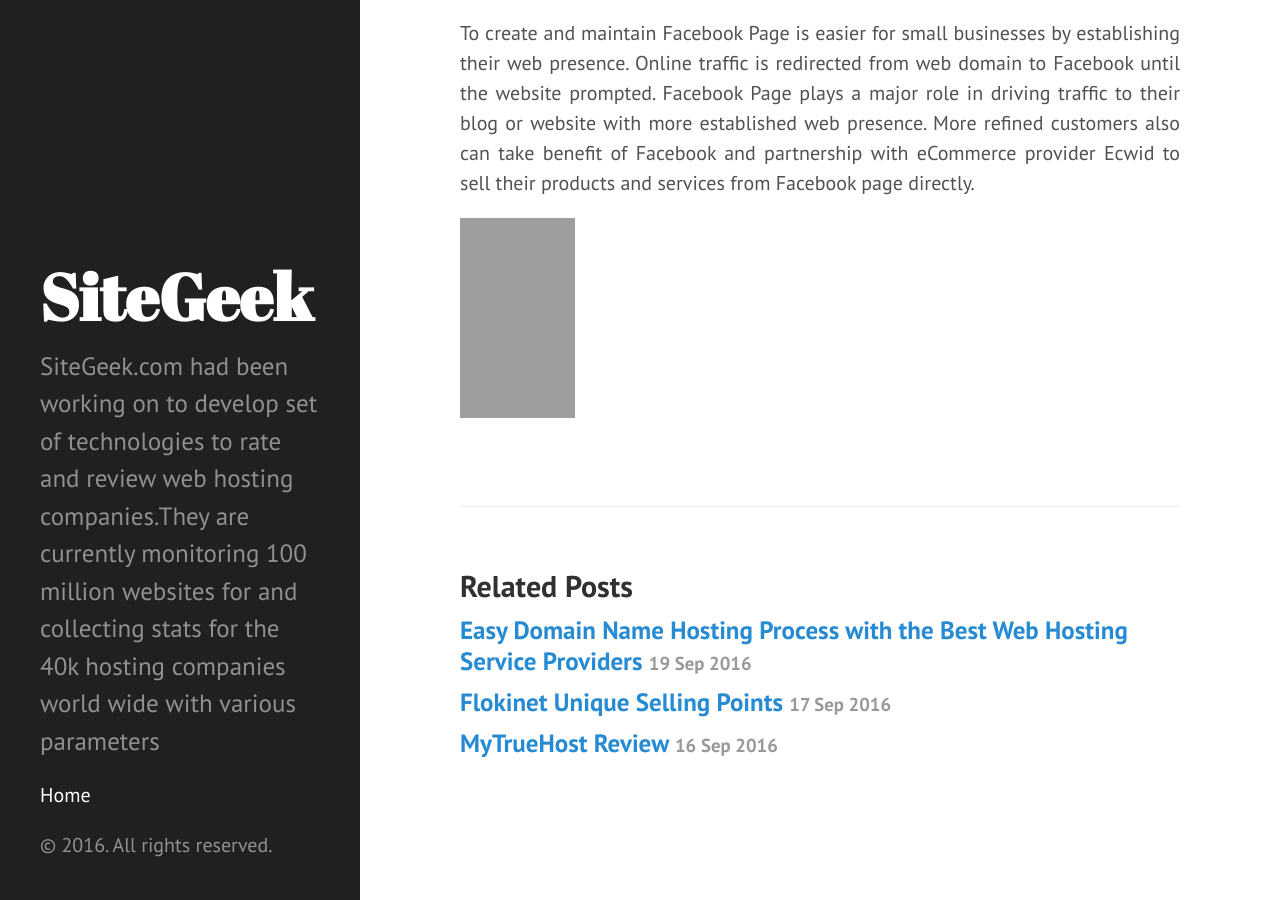
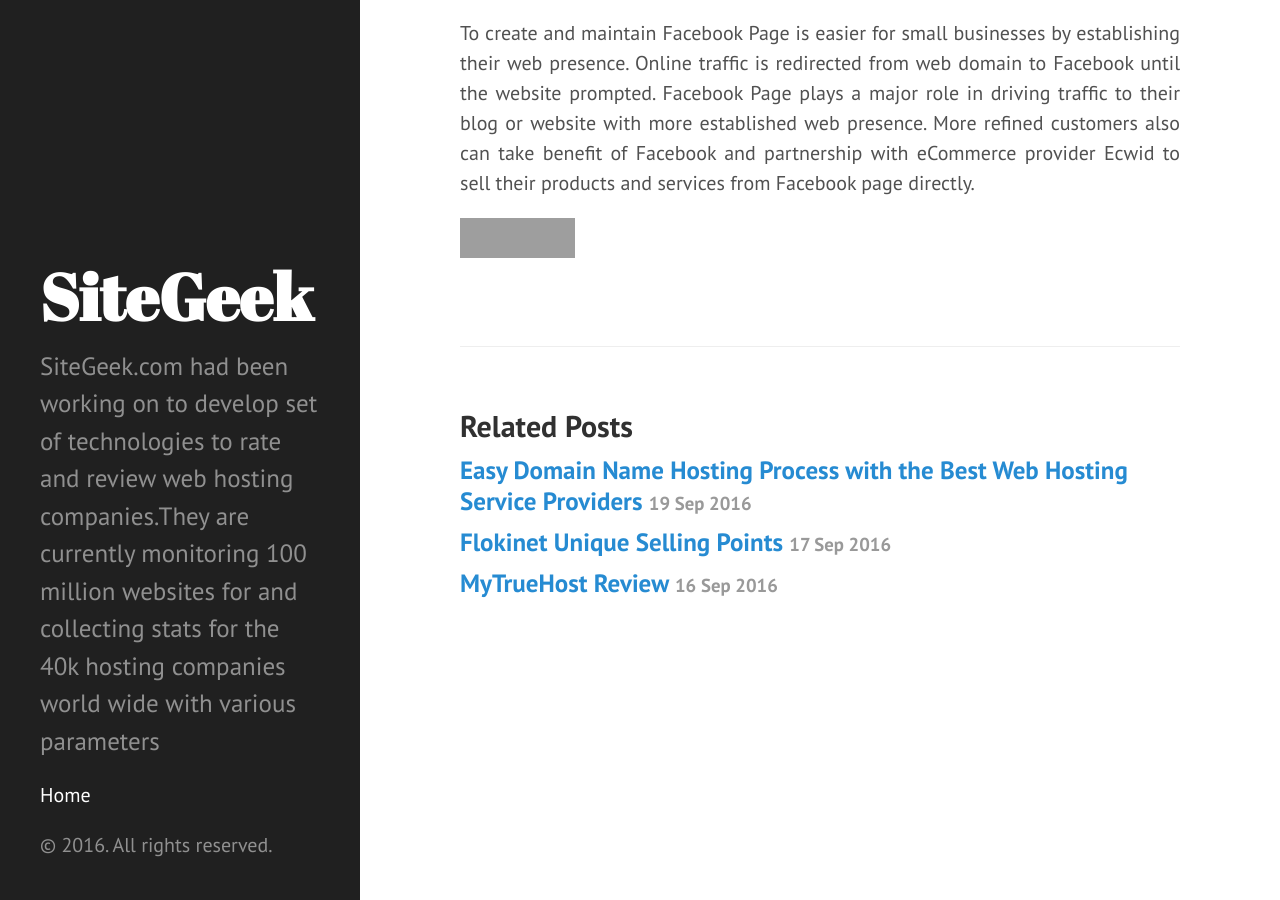
Before and after one commit to cpwebhosting/cpwebhosting.github.io, a Jekyll site: the page built from _posts/2016-09-21-ipage-announce-integrated-to-social-media-and-technologies.markdown, in a window 1280 px wide and 900 px high, scrolled down 1212 px. Built offline with Jekyll 4.4.1, drawn with Linux system fonts in a browser that asks for light colours; grey boxes are pictures that could not be loaded.

Commit message:
Post update: IPage Announce Integrated to Social Media and Technologies

```diff
--- a/_posts/2016-09-21-ipage-announce-integrated-to-social-media-and-technologies.markdown
+++ b/_posts/2016-09-21-ipage-announce-integrated-to-social-media-and-technologies.markdown
@@ -17,4 +17,4 @@ layout: post
 
 <p style="text-align:justify">To create and maintain Facebook Page is easier for small businesses by establishing their web presence. Online traffic is redirected from web domain to Facebook until the website prompted. Facebook Page plays a major role in driving traffic to their blog or website with more established web presence. More refined customers also can take benefit of Facebook and partnership with eCommerce provider Ecwid to sell their products and services from Facebook page directly.</p>
 
-<p><iframe style="" src="https://cpwebhosting.com/share/best_web_hosting_or_shared_or_monthly_hosting.html" name="Framename" width="115px" height="200px" frameborder="0" scrolling="no"> </iframe></p>
+<p><iframe style="" src="https://cpwebhosting.com/share/best_web_hosting_or_shared_or_monthly_hosting.html" name="Framename" width="115px" height="40px" frameborder="0" scrolling="no"> </iframe></p>
```
